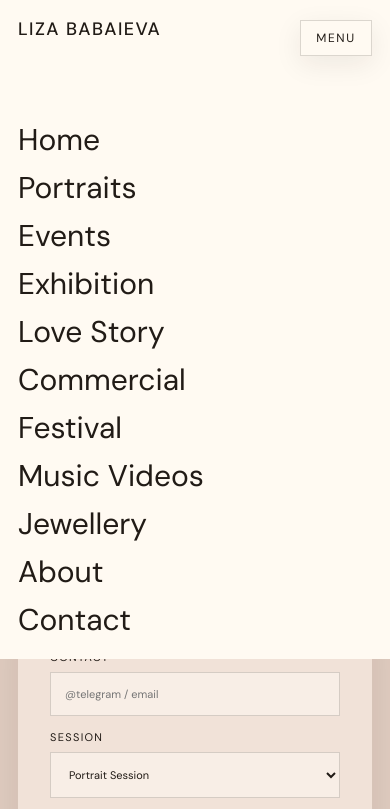
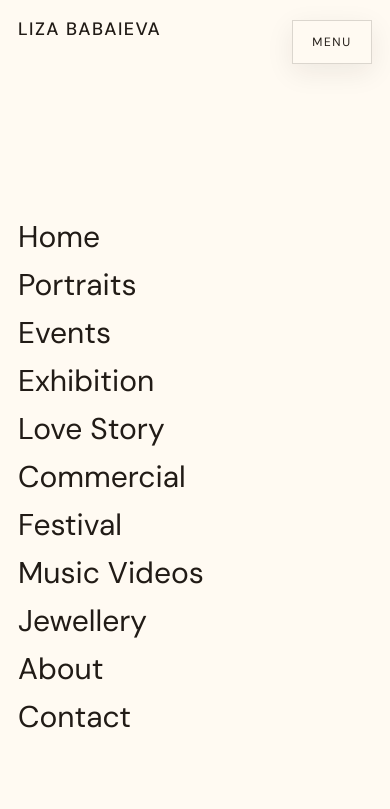
Before and after one commit to babaevaliza13-gif/lizaphotographer, a website built with Vite: page contact.html in a window 390 px wide. Both pictures are taken after a click on the button "MENU". Shown: the top 809 px of the page. Built offline with nearby package versions, Linux system fonts and the light colour scheme; no server answers.

Commit message:
fix: mobile menu opens fullscreen, close on outside click

```diff
--- a/src/styles/main.css
+++ b/src/styles/main.css
@@ -1119,6 +1119,13 @@ label {
     display: grid;
   }
 
+  .mobile-nav-open .side-rail {
+    height: auto;
+    min-height: 100vh;
+    background: var(--white);
+    z-index: 200;
+  }
+
   .rail-language {
     grid-column: 1 / -1;
   }
@@ -1130,9 +1137,9 @@ label {
   .mobile-menu-toggle {
     position: static;
     display: block;
-    min-width: 72px;
-    min-height: 36px;
-    padding: 8px 12px;
+    min-width: 80px;
+    min-height: 44px;
+    padding: 10px 16px;
     border: 1px solid var(--line);
     background: var(--white);
     color: var(--ink);
```
Also changed, not shown: src/js/main.js (+8 -0 lines).
